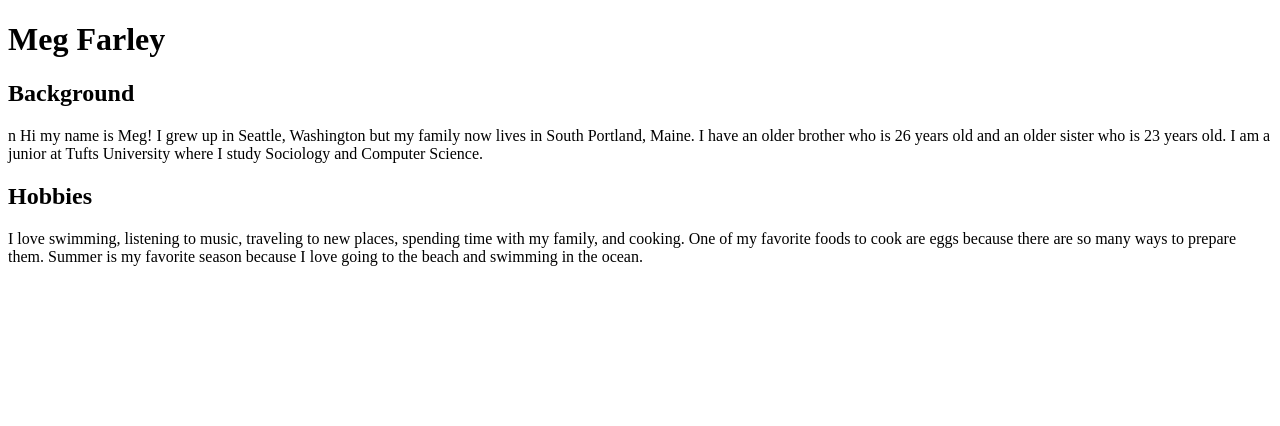
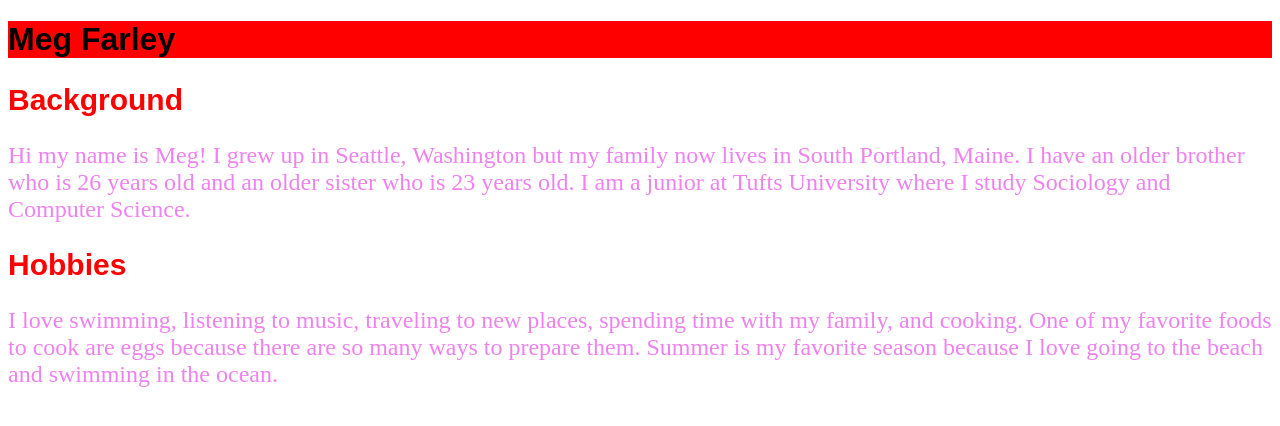
Before and after one commit to mfarle01/MFARLE01.github.io, a plain HTML site: page bio.html in a window 1280 px wide. Drawn offline with Linux system fonts and the light colour scheme.

Commit message:
update with stylesheet

```diff
--- a/bio.html
+++ b/bio.html
@@ -5,6 +5,7 @@
 <head>
 <!-- Information about the page here -->
 	<title>Biography</title>
+	<link href="biostyle.css" rel="stylesheet" />
 
 </head>
 
@@ -13,7 +14,7 @@
 
 		<h2>Background</h2>
 
-		<p>n Hi my name is Meg! I grew up in Seattle, Washington but my family now lives in South Portland, Maine. I have an older brother who is 26 years old and an older sister who is 23 years old. I am a junior at Tufts University where I study Sociology and Computer Science.</p>
+		<p> Hi my name is Meg! I grew up in Seattle, Washington but my family now lives in South Portland, Maine. I have an older brother who is 26 years old and an older sister who is 23 years old. I am a junior at Tufts University where I study Sociology and Computer Science.</p>
 
 		<h2>Hobbies</h2>
 
```
Also changed, not shown: resume.html (+1 -0 lines).
